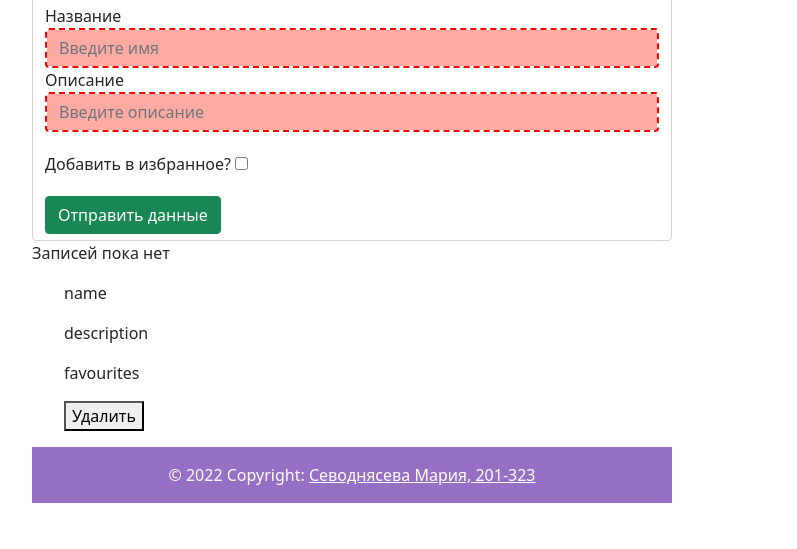
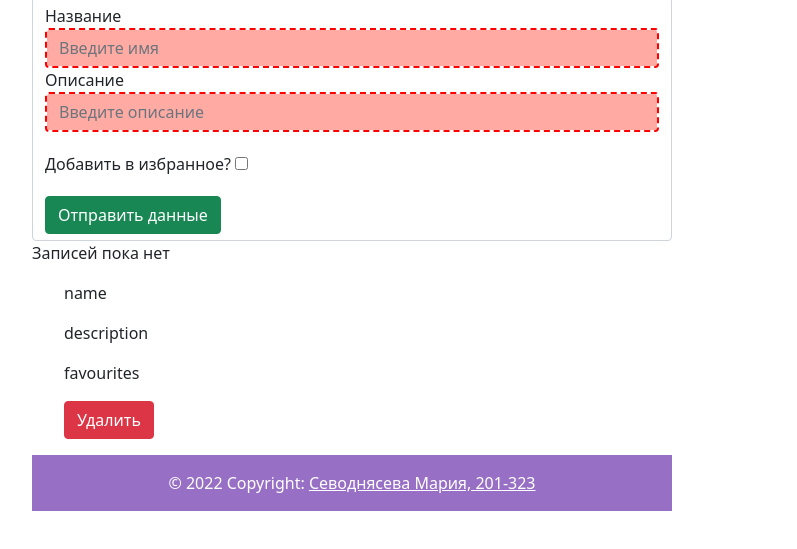
Before and after one commit to masha-sevod/EXAM_29.06, a website: page public/index.html in a window 1280 px wide. Shown: the part 201-750 px from the top of the page, without its empty margins (288-1085 px from the left). Drawn offline with nearby package versions, Linux system fonts and the light colour scheme.

Commit message:
Update index.html

```diff
--- a/public/index.html
+++ b/public/index.html
@@ -54,7 +54,7 @@
             <p>name</p>
             <p>description</p>
             <p>favourites</p>
-            <button class="delete">Удалить</button>
+            <button class="btn btn-danger">Удалить</button>
           </div>
         </li>
 
```
